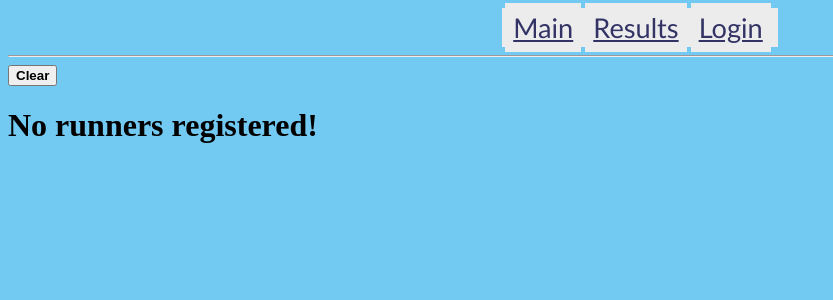
After one commit to DimonLavron/RTS, a Flask app: page /runners in a window 1280 px wide. The commit adds this page. Shown: the top 300 px of the page, without its empty margins (0-833 px from the left). Run offline with Flask 2, Linux system fonts and the light colour scheme; data that the repository does not hold is empty.

Commit message:
Added structure for adding/removing runner

```diff
--- a/site/app/models.py
+++ b/site/app/models.py
@@ -30,3 +30,9 @@ class Event:
         self.checkpoint_id = checkpoint_id
         self.tag = tag
         self.time = time
+
+class Runner:
+    def __init__(self, first_name, last_name, id):
+        self.first_name = first_name
+        self.last_name = last_name
+        self.id = id
--- a/site/app/routes.py
+++ b/site/app/routes.py
@@ -83,8 +83,24 @@ def register_runner():
 	form = RegisterRunnerForm()
 	if form.validate_on_submit():
 		flash('Runner {} {} is successfully registered.'.format(form.first_name.data, form.last_name.data))
-		return redirect(url_for('index'))
+		runners_col.insert({"first_name": form.first_name.data, "last_name":form.last_name.data, "id":form.id.data})
+		return redirect(url_for('runners_table'))
 	return render_template('register_runner.html', form=form)
+
+
+@app.route("/clear_runners")
+def clear_runners():
+	runners_col.remove()
+	return redirect("/runners")
+
+
+@app.route('/runners')
+def runners_table():
+	heading = "All runners"
+	list = []
+	for runners in runners_col.find():
+		list.append(runners)
+	return render_template('runners_table.html', runners = list, h = heading)
 
 
 @app.route('/register_checkpoint', methods=['GET', 'POST'])
--- a/site/app/templates/base.html
+++ b/site/app/templates/base.html
@@ -20,11 +20,12 @@
         <a href="{{ url_for('index') }}">Main</a>
         <a href="{{ url_for('table') }}">Results</a>
         {% if current_user.is_anonymous %}
-        <a href="{{ url_for('login')}}">Login</a>
+        <a href="{{ url_for('login') }}">Login</a>
         {% else %}
+        <a href="{{ url_for('runners_table') }}">Runners</a>
         <a href="{{ url_for('register_runner') }}">Register Runner</a>
         <a href="{{ url_for('register_checkpoint') }}">Register Checkpoint</a>
-        <a href="{{ url_for('logout')}}">Logout</a>
+        <a href="{{ url_for('logout') }}">Logout</a>
         {% endif %}
       <td>
     </table>
--- /dev/null
+++ b/site/app/templates/runners_table.html
@@ -0,0 +1,47 @@
+{% extends "base.html" %}
+
+{% block content %}
+<form action="/clear_runners">
+  <button type="submit"><strong>Clear</strong></button>
+</form>
+{% if runners[0] %}
+<style type="text/css">
+  th {
+    color: blue;
+    font-size: 13px;
+    font-family: "Trebuchet MS", Helvetica, sans-serif;
+    border: 1px solid black;
+    background-color: #ececec;
+    color: #333366;
+  }
+  td {
+    background-color: #ececec;
+    color: black;
+  }
+</style>
+
+<table align="center">
+  <tr>
+    <th>First Name</th>
+    <th>Last Name</th>
+    <th>ID</th>
+  </tr>
+  {% for runner in runners %}
+  <body>
+    <div>
+      <table border="1" cellspacing="1" cellpadding="10" align="center" id="line1">
+        <tr>
+          <td>{{ runner.first_name }}</td>
+          <td>{{ runner.last_name }}</td>
+          <td>{{ runner.id }}</td>
+        </tr>
+        <tr>
+      </table>
+    </div>
+  </body>
+  {% endfor %}
+</table>
+{% else %}
+<h1>No runners registered!</h1>
+{% endif %}
+{% endblock content %}
```
